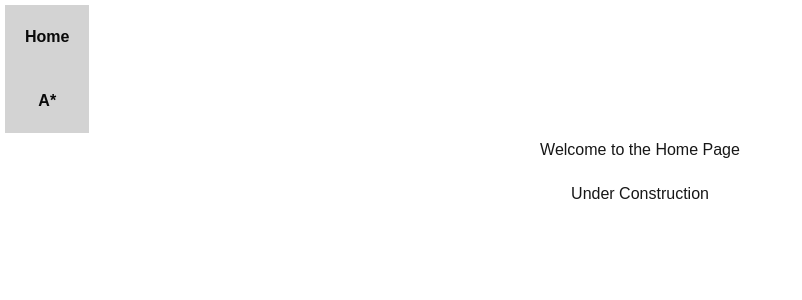
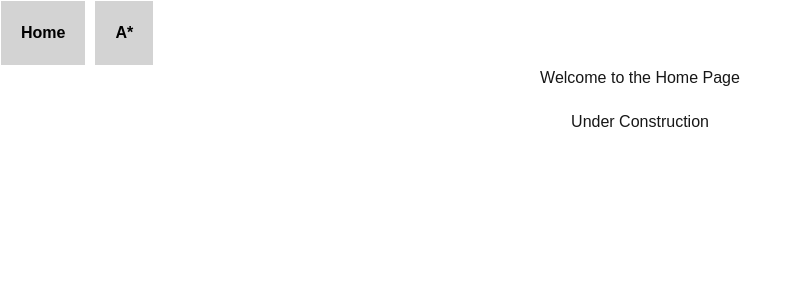
Before and after one commit to Karquilla/WEB_PORTFOLIO, a Next.js app: page / in a window 1280 px wide. Shown: the top 300 px of the page, without its empty margins (0-802 px from the left). Built offline with nearby package versions, Linux system fonts and the light colour scheme.

Commit message:
working on uniformity

```diff
--- a/app/App.css
+++ b/app/App.css
@@ -6,6 +6,7 @@
   .layout {
   display: flex; /* Flex container for the whole page */
   height: 100%; /* Full viewport height */
+
 
   }
 
@@ -32,7 +33,7 @@
     width: 100%;
     flex-direction: row;
     padding: 5px;
-    gap: 5px;
+    gap: 10px;
 
 }
 
--- a/app/Home/page.tsx
+++ b/app/Home/page.tsx
@@ -4,8 +4,9 @@ import "../App.css"
 
 export default function page() {
   return (
-    <div> <Navbar />
-    <Home />
+    <div className="layout">
+      <div className='-container'> <Navbar /> </div>
+      <div className='-container'><Home /></div>
     </div>
   );
 }
--- a/src/navbar.css
+++ b/src/navbar.css
@@ -1,21 +1,19 @@
 .control-container {
     display: flex;
+    padding: 1px;
+    gap: 10px;
     flex-direction: row;
-    padding: 5px;
-    gap: 5px;
 }
 
 .control-button {
-    background: #D3D3D3;
-    display: flex;
-    color: #0a0a0a;
+    display: flex; /* Flex container for link content */
+    align-items: center; /* Center content vertically */
+    justify-content: center; /* Center content horizontally */
+    background-color: #D3D3D3; /* Background color */
+    color: black; /* Text color */
     font-weight: bold;
-    border: none;
-    cursor: pointer;
-    justify-content: center;
-    align-items: center;
-    flex-direction: column;
-    border-radius: 0px;
-    padding: 20px;
-    gap: 10px;
+    border-radius: 0px; /* Rounded corners */
+
+    padding: 20px; /* Add clickable space */
+    gap: 200px;
   }
--- a/src/navbar.tsx
+++ b/src/navbar.tsx
@@ -5,14 +5,16 @@ import "./navbar.css";
 
 const Navbar = () => {
   return (
-    <div className='control-container'>
+
       <nav>
       <ul>
-        <li className="control-button"><Link href="/Home">Home</Link></li>
-        <li className="control-button"><Link href="/AStar">A*</Link></li>
+        <div className='control-container'>
+        <li ><Link href="/Home" className="control-button"><span>Home</span></Link></li>
+        <li ><Link href="/AStar" className="control-button">A*</Link></li>
+        </div>
       </ul>
       </nav>
-    </div>
+
 
   );
 };
```
